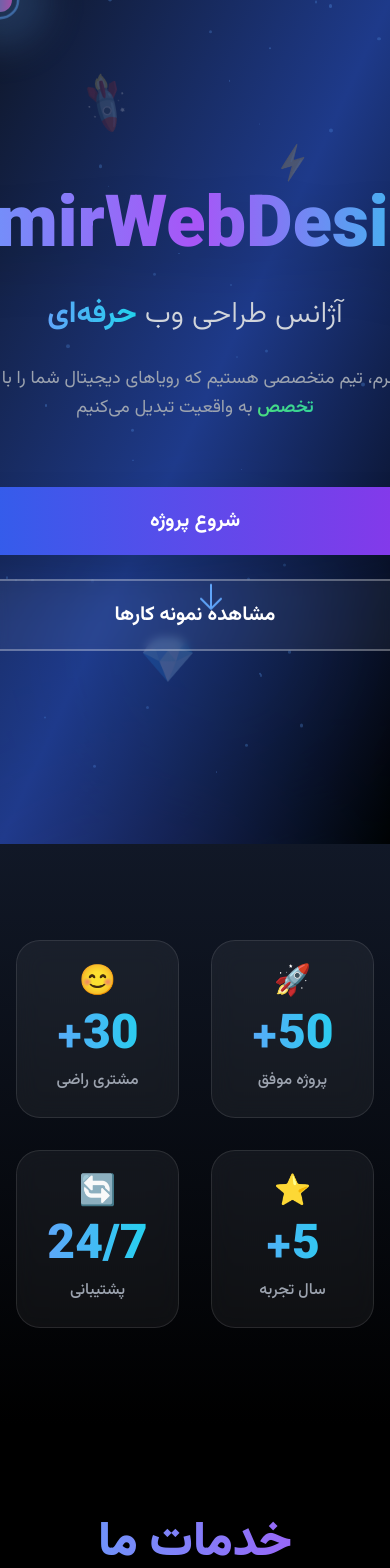
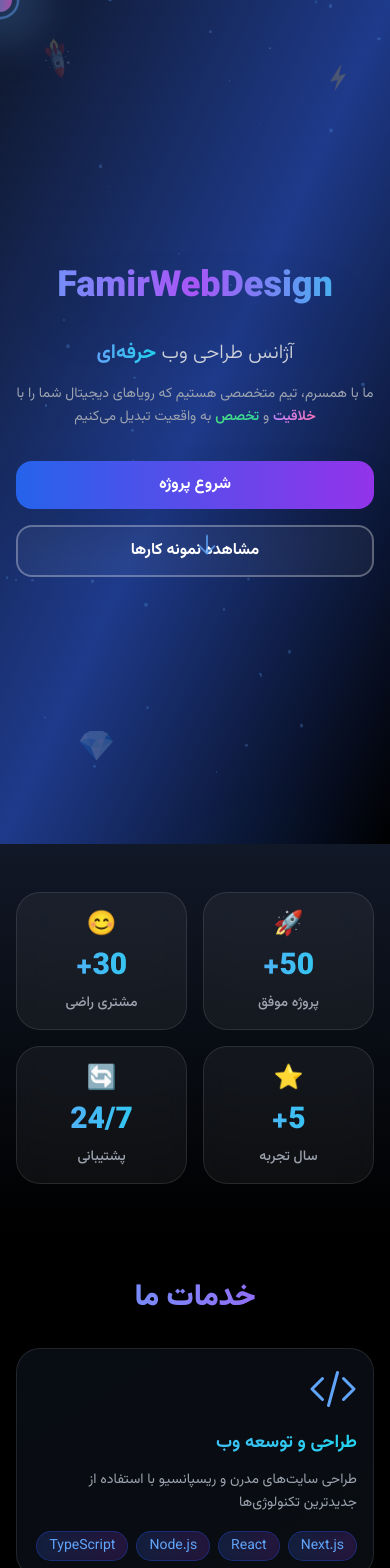
Before and after one commit to AmirHabibzadeh1377/FamirWebDesign, a Next.js app: page / in a window 390 px wide. Shown: the top 1568 px of the page. Built offline with nearby package versions, Linux system fonts and the light colour scheme.

Commit message:
Optimize mobile responsiveness - Fix title sizes, spacing, and layout for mobile devices

```diff
--- a/src/app/components/FAQ.tsx
+++ b/src/app/components/FAQ.tsx
@@ -35,7 +35,7 @@ const FAQ: React.FC<FAQProps> = ({ items, title = "سوالات متداول" })
   };
 
   return (
-    <section className="py-16 px-4 bg-gray-900">
+          <section className="py-8 md:py-12 lg:py-16 px-4 bg-gray-900">
       <div className="max-w-4xl mx-auto">
         {/* Structured Data for FAQ */}
         <script
@@ -49,12 +49,12 @@ const FAQ: React.FC<FAQProps> = ({ items, title = "سوالات متداول" })
           initial={{ opacity: 0, y: 20 }}
           whileInView={{ opacity: 1, y: 0 }}
           transition={{ duration: 0.8 }}
-          className="text-4xl md:text-5xl font-black mb-12 text-center bg-gradient-to-r from-blue-400 to-purple-500 bg-clip-text text-transparent"
+          className="text-2xl sm:text-3xl md:text-4xl lg:text-5xl font-black mb-6 md:mb-8 lg:mb-12 text-center bg-gradient-to-r from-blue-400 to-purple-500 bg-clip-text text-transparent"
         >
           {title}
         </motion.h2>
 
-        <div className="space-y-4">
+        <div className="space-y-3 md:space-y-4">
           {items.map((item, _index) => (
             <motion.div
               key={_index}
@@ -65,11 +65,11 @@ const FAQ: React.FC<FAQProps> = ({ items, title = "سوالات متداول" })
             >
               <button
                 onClick={() => toggleFAQ(_index)}
-                className="w-full px-6 py-4 text-right flex items-center justify-between hover:bg-white/5 transition-colors"
+                className="w-full px-4 sm:px-6 py-3 md:py-4 text-right flex items-center justify-between hover:bg-white/5 transition-colors"
                 aria-expanded={openIndex === _index}
                 aria-controls={`faq-answer-${_index}`}
               >
-                <span className="text-lg font-semibold text-white">{item.question}</span>
+                <span className="text-base sm:text-lg font-semibold text-white">{item.question}</span>
                 <motion.div
                   animate={{ rotate: openIndex === _index ? 180 : 0 }}
                   transition={{ duration: 0.3 }}
@@ -88,7 +88,7 @@ const FAQ: React.FC<FAQProps> = ({ items, title = "سوالات متداول" })
                     transition={{ duration: 0.3 }}
                     className="overflow-hidden"
                   >
-                    <div className="px-6 pb-4 text-gray-300 leading-relaxed">
+                    <div className="px-4 sm:px-6 pb-3 md:pb-4 text-gray-300 leading-relaxed text-sm sm:text-base">
                       {item.answer}
                     </div>
                   </motion.div>
--- a/src/app/page.tsx
+++ b/src/app/page.tsx
@@ -54,21 +54,21 @@ const ParticleBackground = () => {
 const FloatingElements = () => (
   <div className="absolute inset-0 overflow-hidden pointer-events-none">
     <motion.div
-      className="absolute top-20 left-20 text-4xl opacity-20"
+      className="absolute top-10 sm:top-20 left-10 sm:left-20 text-2xl sm:text-3xl md:text-4xl opacity-20"
       animate={{ rotate: 360, scale: [1, 1.2, 1] }}
       transition={{ duration: 20, repeat: Infinity, ease: "linear" }}
     >
       🚀
     </motion.div>
     <motion.div
-      className="absolute top-40 right-20 text-3xl opacity-20"
+      className="absolute top-20 sm:top-40 right-10 sm:right-20 text-xl sm:text-2xl md:text-3xl opacity-20"
       animate={{ y: [0, -20, 0], rotate: [0, 180, 360] }}
       transition={{ duration: 15, repeat: Infinity, ease: "linear" }}
     >
       ⚡
     </motion.div>
     <motion.div
-      className="absolute bottom-40 left-32 text-4xl opacity-20"
+      className="absolute bottom-20 sm:bottom-40 left-16 sm:left-32 text-2xl sm:text-3xl md:text-4xl opacity-20"
       animate={{ x: [0, 20, 0], scale: [1, 1.3, 1] }}
       transition={{ duration: 12, repeat: Infinity, ease: "linear" }}
     >
@@ -198,7 +198,7 @@ export default function Home() {
       <CustomCursor />
       <main className="min-h-screen font-vazir relative">
       {/* Hero Section with Particles */}
-      <section className="h-screen flex items-center justify-center relative bg-gradient-to-br from-slate-900 via-blue-900 to-black overflow-hidden">
+      <section className="min-h-screen py-20 md:py-0 md:h-screen flex items-center justify-center relative bg-gradient-to-br from-slate-900 via-blue-900 to-black overflow-hidden">
         <ParticleBackground />
         <FloatingElements />
 
@@ -207,9 +207,9 @@ export default function Home() {
           className="absolute inset-0 opacity-20"
           style={{ y: springY }}
         >
-          <div className="absolute top-20 left-20 w-72 h-72 bg-blue-500/20 rounded-full blur-3xl"></div>
-          <div className="absolute bottom-20 right-20 w-96 h-96 bg-purple-500/20 rounded-full blur-3xl"></div>
-          <div className="absolute top-1/2 left-1/2 w-80 h-80 bg-cyan-500/20 rounded-full blur-3xl"></div>
+          <div className="absolute top-10 sm:top-20 left-10 sm:left-20 w-32 h-32 sm:w-48 sm:h-48 md:w-72 md:h-72 bg-blue-500/20 rounded-full blur-3xl"></div>
+          <div className="absolute bottom-10 sm:bottom-20 right-10 sm:right-20 w-40 h-40 sm:w-64 sm:h-64 md:w-96 md:h-96 bg-purple-500/20 rounded-full blur-3xl"></div>
+          <div className="absolute top-1/2 left-1/2 w-36 h-36 sm:w-56 sm:h-56 md:w-80 md:h-80 bg-cyan-500/20 rounded-full blur-3xl"></div>
         </motion.div>
 
         <motion.div
@@ -225,7 +225,7 @@ export default function Home() {
             transition={{ duration: 1.2, delay: 0.3 }}
             className="mb-8 perspective-1000"
           >
-            <h1 className="text-7xl md:text-9xl font-black mb-6 bg-gradient-to-r from-blue-400 via-purple-500 to-cyan-400 bg-clip-text text-transparent drop-shadow-2xl">
+            <h1 className="text-4xl sm:text-6xl md:text-8xl lg:text-9xl font-black mb-4 md:mb-6 bg-gradient-to-r from-blue-400 via-purple-500 to-cyan-400 bg-clip-text text-transparent drop-shadow-2xl">
               FamirWebDesign
             </h1>
           </motion.div>
@@ -235,7 +235,7 @@ export default function Home() {
             initial={{ opacity: 0, y: 20 }}
             animate={{ opacity: 1, y: 0 }}
             transition={{ duration: 0.8, delay: 0.6 }}
-            className="text-3xl md:text-4xl text-gray-300 mb-8 font-light"
+            className="text-xl sm:text-2xl md:text-3xl lg:text-4xl text-gray-300 mb-4 md:mb-8 font-light"
           >
             آژانس طراحی وب <span className="text-gradient-primary font-bold">حرفه‌ای</span>
           </motion.p>
@@ -244,7 +244,7 @@ export default function Home() {
             initial={{ opacity: 0, y: 20 }}
             animate={{ opacity: 1, y: 0 }}
             transition={{ duration: 0.8, delay: 0.8 }}
-            className="text-lg text-gray-400 mb-16 max-w-3xl mx-auto leading-relaxed"
+            className="text-sm sm:text-base md:text-lg text-gray-400 mb-8 md:mb-16 max-w-3xl mx-auto leading-relaxed px-4"
           >
             ما با همسرم، تیم متخصصی هستیم که رویاهای دیجیتال شما را با <span className="text-gradient-secondary font-semibold">خلاقیت</span> و <span className="text-gradient-accent font-semibold">تخصص</span> به واقعیت تبدیل می‌کنیم
           </motion.p>
@@ -254,13 +254,13 @@ export default function Home() {
             initial={{ opacity: 0, y: 20 }}
             animate={{ opacity: 1, y: 0 }}
             transition={{ duration: 0.8, delay: 1 }}
-            className="flex flex-col sm:flex-row gap-6 justify-center"
+            className="flex flex-col sm:flex-row gap-4 md:gap-6 justify-center px-4"
           >
             <motion.a
               href="#contact"
               whileHover={{ scale: 1.05, y: -5 }}
               whileTap={{ scale: 0.95 }}
-              className="group relative px-10 py-5 bg-gradient-to-r from-blue-600 to-purple-600 text-white rounded-2xl text-xl font-bold overflow-hidden shadow-2xl"
+              className="group relative px-6 sm:px-8 md:px-10 py-3 md:py-4 lg:py-5 bg-gradient-to-r from-blue-600 to-purple-600 text-white rounded-2xl text-base sm:text-lg md:text-xl font-bold overflow-hidden shadow-2xl"
             >
               <span className="relative z-10">شروع پروژه</span>
               <motion.div
@@ -275,7 +275,7 @@ export default function Home() {
               href="#portfolio"
               whileHover={{ scale: 1.05, y: -5 }}
               whileTap={{ scale: 0.95 }}
-              className="group px-10 py-5 border-2 border-white/30 hover:border-white/50 text-white rounded-2xl text-xl font-bold transition-all duration-300 backdrop-blur-sm bg-white/5 hover:bg-white/10"
+              className="group px-6 sm:px-8 md:px-10 py-3 md:py-4 lg:py-5 border-2 border-white/30 hover:border-white/50 text-white rounded-2xl text-base sm:text-lg md:text-xl font-bold transition-all duration-300 backdrop-blur-sm bg-white/5 hover:bg-white/10"
             >
               مشاهده نمونه کارها
             </motion.a>
@@ -285,17 +285,17 @@ export default function Home() {
           <motion.div
             animate={{ y: [0, 10, 0] }}
             transition={{ duration: 1.5, repeat: Infinity }}
-            className="absolute bottom-10 left-1/2 transform -translate-x-1/2"
+            className="absolute bottom-6 sm:bottom-8 md:bottom-10 left-1/2 transform -translate-x-1/2"
           >
-            <ArrowDownIcon className="h-8 w-8 text-blue-400 animate-bounce" />
+            <ArrowDownIcon className="h-6 w-6 sm:h-7 sm:w-7 md:h-8 md:w-8 text-blue-400 animate-bounce" />
           </motion.div>
         </motion.div>
       </section>
 
       {/* Stats Section with Glassmorphism */}
-      <section className="py-24 px-4 bg-gradient-to-b from-gray-900 to-black relative">
+      <section className="py-12 md:py-16 lg:py-24 px-4 bg-gradient-to-b from-gray-900 to-black relative">
         <div className="max-w-6xl mx-auto">
-          <div className="grid grid-cols-2 md:grid-cols-4 gap-8">
+          <div className="grid grid-cols-2 md:grid-cols-4 gap-4 md:gap-6 lg:gap-8">
             {stats.map((stat, index) => (
               <motion.div
                 key={stat.label}
@@ -305,12 +305,12 @@ export default function Home() {
                 whileHover={{ scale: 1.05, y: -5 }}
                 className="text-center group"
               >
-                <div className="relative p-6 rounded-3xl backdrop-blur-md bg-white/5 border border-white/10 hover:bg-white/10 transition-all duration-300">
-                  <div className="text-3xl mb-3 group-hover:scale-110 transition-transform duration-300">
+                <div className="relative p-4 sm:p-6 rounded-3xl backdrop-blur-md bg-white/5 border border-white/10 hover:bg-white/10 transition-all duration-300">
+                  <div className="text-2xl sm:text-3xl mb-2 sm:mb-3 group-hover:scale-110 transition-transform duration-300">
                     {stat.icon}
                   </div>
-                  <div className="text-5xl md:text-6xl font-black text-gradient-primary mb-2">{stat.number}</div>
-                  <div className="text-gray-400 font-medium">{stat.label}</div>
+                  <div className="text-3xl sm:text-4xl md:text-5xl lg:text-6xl font-black text-gradient-primary mb-2">{stat.number}</div>
+                  <div className="text-gray-400 font-medium text-sm sm:text-base">{stat.label}</div>
                 </div>
               </motion.div>
             ))}
@@ -319,18 +319,18 @@ export default function Home() {
       </section>
 
       {/* Services Section with 3D Cards */}
-      <section className="py-24 px-4 bg-black relative">
+      <section className="py-12 md:py-16 lg:py-24 px-4 bg-black relative">
         <div className="max-w-6xl mx-auto">
           <motion.h2
             initial={{ opacity: 0, y: 20 }}
             whileInView={{ opacity: 1, y: 0 }}
             transition={{ duration: 0.8 }}
-            className="text-5xl md:text-6xl font-black mb-20 text-center bg-gradient-to-r from-blue-400 to-purple-500 bg-clip-text text-transparent"
+            className="text-3xl sm:text-4xl md:text-5xl lg:text-6xl font-black mb-8 md:mb-12 lg:mb-20 text-center bg-gradient-to-r from-blue-400 to-purple-500 bg-clip-text text-transparent"
           >
             خدمات ما
           </motion.h2>
 
-          <div className="grid grid-cols-1 md:grid-cols-3 gap-8">
+          <div className="grid grid-cols-1 md:grid-cols-2 lg:grid-cols-3 gap-4 md:gap-6 lg:gap-8">
             {services.map((service) => (
               <motion.div
                 key={service.title}
@@ -344,12 +344,12 @@ export default function Home() {
                 }}
                 className="group perspective-1000"
               >
-                <div className="relative p-8 rounded-3xl backdrop-blur-md bg-gradient-to-br from-gray-900/50 to-gray-800/30 border border-white/10 hover:border-white/20 transition-all duration-500 h-full">
-                  <div className="mb-6 transform group-hover:scale-110 transition-transform duration-300">
+                <div className="relative p-4 sm:p-6 md:p-8 rounded-3xl backdrop-blur-md bg-gradient-to-br from-gray-900/50 to-gray-800/30 border border-white/10 hover:border-white/20 transition-all duration-500 h-full">
+                  <div className="mb-4 md:mb-6 transform group-hover:scale-110 transition-transform duration-300">
                     {service.icon}
                   </div>
-                  <h3 className="text-2xl font-bold mb-4 text-gradient-primary">{service.title}</h3>
-                  <p className="text-gray-400 mb-6 leading-relaxed">{service.description}</p>
+                  <h3 className="text-lg sm:text-xl md:text-2xl font-bold mb-3 md:mb-4 text-gradient-primary">{service.title}</h3>
+                  <p className="text-gray-400 mb-4 md:mb-6 leading-relaxed text-sm sm:text-base">{service.description}</p>
                   <div className="flex flex-wrap gap-2">
                     {service.features.map((feature) => (
                       <span
@@ -371,18 +371,18 @@ export default function Home() {
       </section>
 
       {/* Portfolio Section with Advanced Cards */}
-      <section id="portfolio" ref={ref} className="py-24 px-4 bg-gradient-to-b from-black to-gray-900 relative">
+      <section id="portfolio" ref={ref} className="py-12 md:py-16 lg:py-24 px-4 bg-gradient-to-b from-black to-gray-900 relative">
         <div className="max-w-7xl mx-auto">
           <motion.h2
             initial={{ opacity: 0, y: 20 }}
             animate={inView ? { opacity: 1, y: 0 } : {}}
             transition={{ duration: 0.8 }}
-            className="text-5xl md:text-6xl font-black mb-20 text-center bg-gradient-to-r from-purple-400 to-pink-500 bg-clip-text text-transparent"
+            className="text-3xl sm:text-4xl md:text-5xl lg:text-6xl font-black mb-8 md:mb-12 lg:mb-20 text-center bg-gradient-to-r from-purple-400 to-pink-500 bg-clip-text text-transparent"
           >
             نمونه کارهای ما
           </motion.h2>
 
-          <div className="grid grid-cols-1 md:grid-cols-2 lg:grid-cols-3 gap-8">
+          <div className="grid grid-cols-1 md:grid-cols-2 lg:grid-cols-3 gap-4 md:gap-6 lg:gap-8">
             {portfolio.map((project, index) => (
               <motion.div
                 key={project.title}
@@ -451,13 +451,13 @@ export default function Home() {
       </section>
 
       {/* Contact Section with Glassmorphism */}
-      <section id="contact" className="py-24 px-4 bg-gradient-to-b from-gray-900 to-black relative">
+      <section id="contact" className="py-12 md:py-16 lg:py-24 px-4 bg-gradient-to-b from-gray-900 to-black relative">
         <div className="max-w-5xl mx-auto text-center">
           <motion.h2
             initial={{ opacity: 0, y: 20 }}
             whileInView={{ opacity: 1, y: 0 }}
             transition={{ duration: 0.8 }}
-            className="text-5xl md:text-6xl font-black mb-8 bg-gradient-to-r from-cyan-400 to-blue-500 bg-clip-text text-transparent"
+            className="text-3xl sm:text-4xl md:text-5xl lg:text-6xl font-black mb-4 md:mb-6 lg:mb-8 bg-gradient-to-r from-cyan-400 to-blue-500 bg-clip-text text-transparent"
           >
             بیایید با هم صحبت کنیم
           </motion.h2>
@@ -466,13 +466,13 @@ export default function Home() {
             initial={{ opacity: 0, y: 20 }}
             whileInView={{ opacity: 1, y: 0 }}
             transition={{ duration: 0.8, delay: 0.2 }}
-            className="text-gray-400 mb-16 text-xl leading-relaxed max-w-3xl mx-auto"
+            className="text-gray-400 mb-8 md:mb-12 lg:mb-16 text-base sm:text-lg md:text-xl leading-relaxed max-w-3xl mx-auto px-4"
           >
             آماده‌ایم تا رویای دیجیتال شما را با <span className="text-gradient-primary font-semibold">خلاقیت</span> و <span className="text-gradient-secondary font-semibold">تخصص</span> به واقعیت تبدیل کنیم. با ما تماس بگیرید!
           </motion.p>
 
           {/* Contact Info Cards */}
-          <div className="grid grid-cols-1 md:grid-cols-3 gap-8 mb-16">
+          <div className="grid grid-cols-1 md:grid-cols-3 gap-4 md:gap-6 lg:gap-8 mb-8 md:mb-12 lg:mb-16">
             {[
               { icon: PhoneIcon, title: "تماس تلفنی", info: "+98 912 123 4567", color: "from-blue-500 to-cyan-500" },
               { icon: EnvelopeIcon, title: "ایمیل", info: "info@famirwebdesign.com", color: "from-purple-500 to-pink-500" },
@@ -486,12 +486,12 @@ export default function Home() {
                 whileHover={{ scale: 1.05, y: -5 }}
                 className="group"
               >
-                <div className="relative p-6 rounded-3xl backdrop-blur-md bg-white/5 border border-white/10 hover:bg-white/10 transition-all duration-300">
-                  <div className={`inline-flex p-3 rounded-xl bg-gradient-to-r ${contact.color} mb-4 group-hover:scale-110 transition-transform duration-300`}>
-                    <contact.icon className="h-6 w-6 text-white" />
+                <div className="relative p-4 sm:p-6 rounded-3xl backdrop-blur-md bg-white/5 border border-white/10 hover:bg-white/10 transition-all duration-300">
+                  <div className={`inline-flex p-2 sm:p-3 rounded-xl bg-gradient-to-r ${contact.color} mb-3 sm:mb-4 group-hover:scale-110 transition-transform duration-300`}>
+                    <contact.icon className="h-5 w-5 sm:h-6 sm:w-6 text-white" />
                   </div>
-                  <h3 className="font-bold mb-2 text-lg">{contact.title}</h3>
-                  <p className="text-gray-400">{contact.info}</p>
+                  <h3 className="font-bold mb-2 text-base sm:text-lg">{contact.title}</h3>
+                  <p className="text-gray-400 text-sm sm:text-base">{contact.info}</p>
                 </div>
               </motion.div>
             ))}
@@ -505,7 +505,7 @@ export default function Home() {
             transition={{ duration: 0.8, delay: 0.6 }}
             whileHover={{ scale: 1.05, y: -5 }}
             whileTap={{ scale: 0.95 }}
-            className="inline-block bg-gradient-to-r from-blue-600 via-purple-600 to-cyan-600 hover:from-cyan-600 hover:via-blue-600 hover:to-purple-600 text-white px-16 py-5 rounded-2xl text-xl font-bold transition-all duration-500 shadow-2xl hover:shadow-blue-500/25"
+            className="inline-block bg-gradient-to-r from-blue-600 via-purple-600 to-cyan-600 hover:from-cyan-600 hover:via-blue-600 hover:to-purple-600 text-white px-8 sm:px-12 md:px-16 py-3 md:py-4 lg:py-5 rounded-2xl text-base sm:text-lg md:text-xl font-bold transition-all duration-500 shadow-2xl hover:shadow-blue-500/25"
           >
             شروع پروژه جدید
           </motion.a>
@@ -539,17 +539,17 @@ export default function Home() {
       />
 
       {/* Footer with Gradient */}
-      <footer className="py-16 px-4 bg-gradient-to-b from-gray-900 to-black border-t border-white/10">
+      <footer className="py-8 md:py-12 lg:py-16 px-4 bg-gradient-to-b from-gray-900 to-black border-t border-white/10">
         <div className="max-w-6xl mx-auto text-center">
           <motion.div
             initial={{ opacity: 0, scale: 0.8 }}
             whileInView={{ opacity: 1, scale: 1 }}
             transition={{ duration: 0.8 }}
-            className="text-3xl font-black text-gradient-primary mb-6"
+            className="text-2xl sm:text-3xl font-black text-gradient-primary mb-4 md:mb-6"
           >
             FamirWebDesign
           </motion.div>
-          <p className="text-gray-400 mb-8 text-lg">طراحی وب حرفه‌ای با عشق و تخصص</p>
+          <p className="text-gray-400 mb-4 md:mb-6 lg:mb-8 text-base sm:text-lg">طراحی وب حرفه‌ای با عشق و تخصص</p>
           <div className="text-gray-500 text-sm">
             © 2024 FamirWebDesign. تمامی حقوق محفوظ است.
           </div>
```
